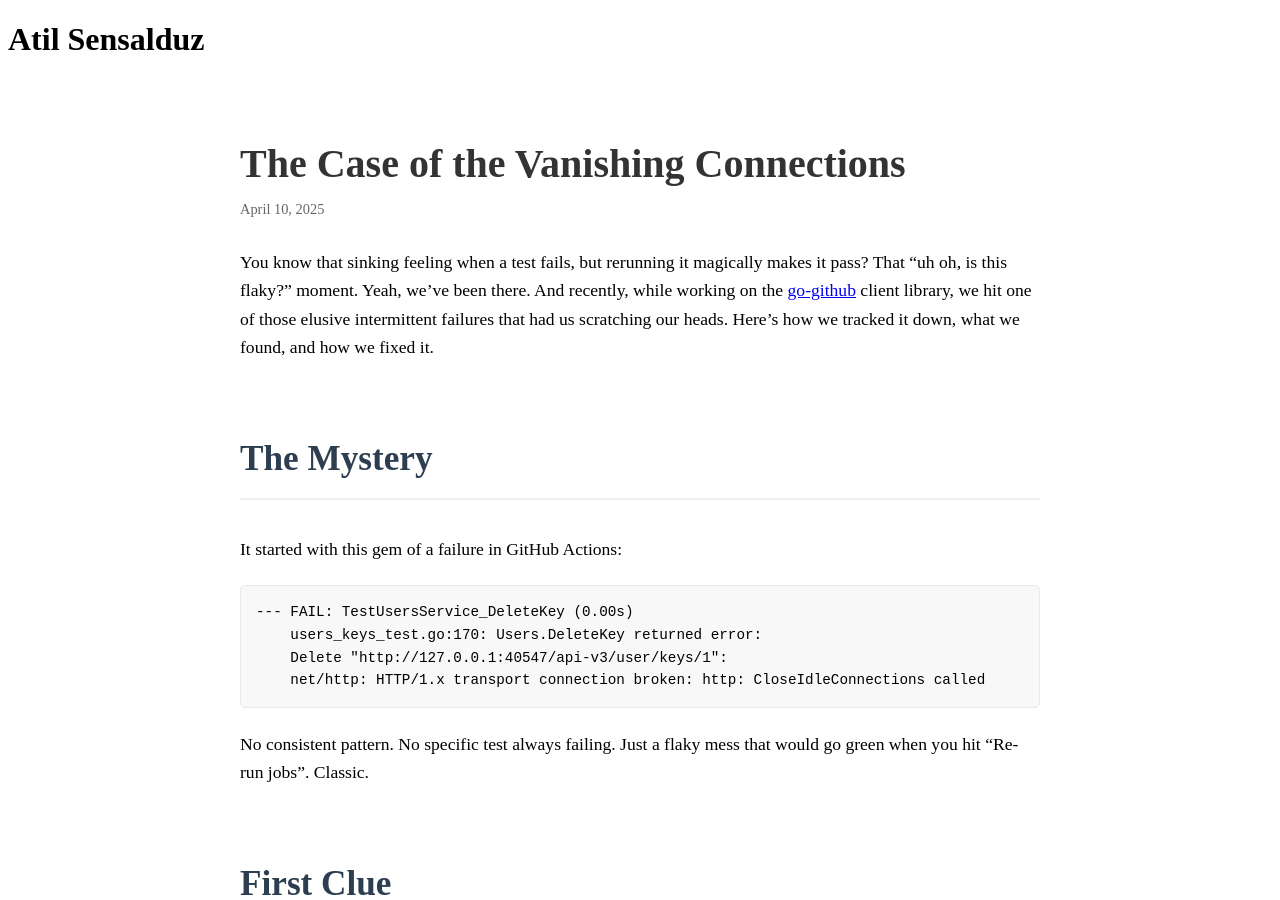
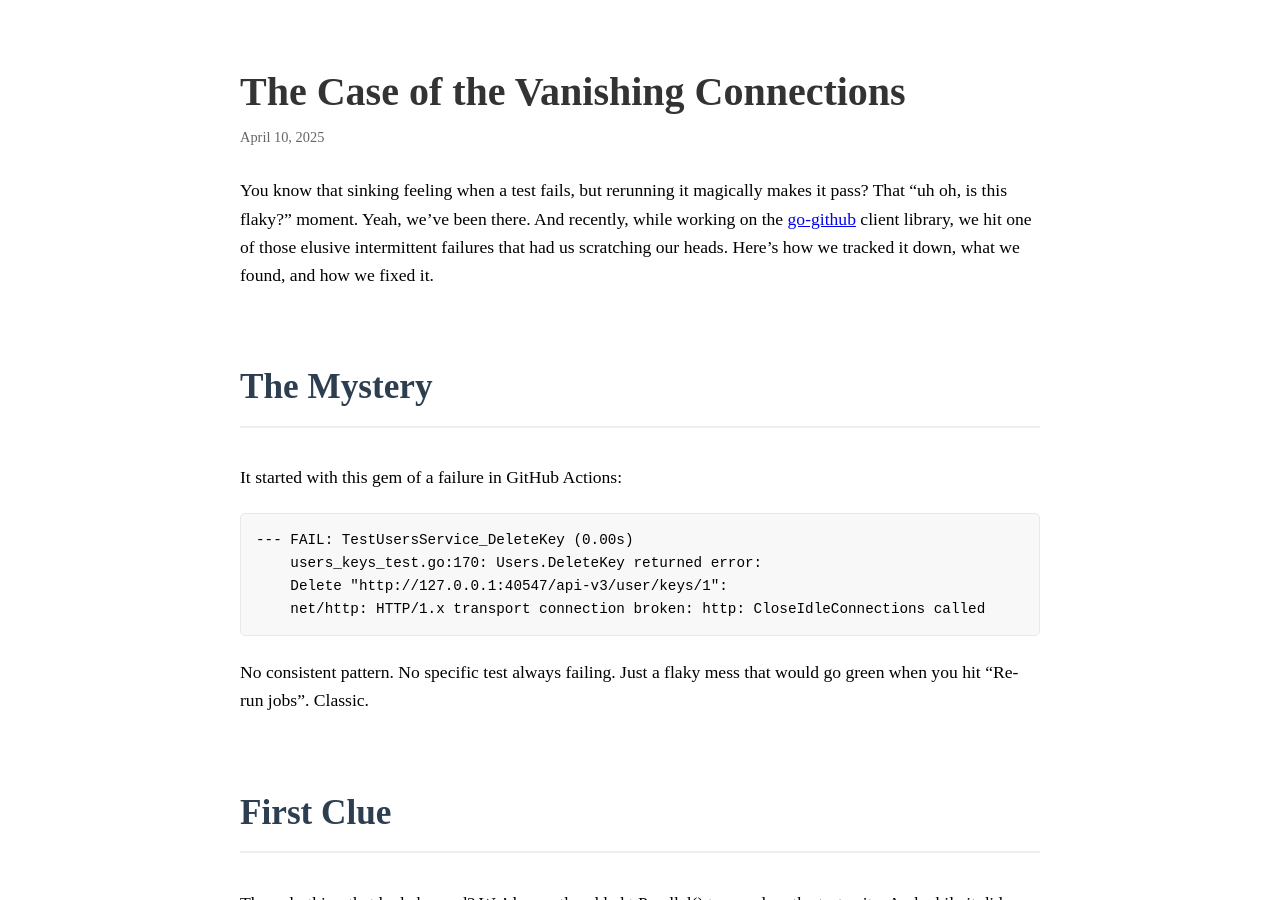
Before and after one commit to atilsensalduz/atilsensalduz.github.io, a Jekyll site: the page built from _posts/2025-04-10-the_case_of_the_vanishing_connections.md, in a window 1280 px wide and 900 px high. Built offline with Jekyll 4.4.1, drawn with Linux system fonts in a browser that asks for light colours.

Commit message:
initial: This is where it all begins...
Signed-off-by: atilsensalduz <atil.sensalduz@gmail.com>

```diff
--- a/_layouts/post.html
+++ b/_layouts/post.html
@@ -81,13 +81,6 @@
   </head>
   <body>
     <div class="wrapper">
-      <header>
-        <h1>{{ site.title | default: site.github.repository_name }}</h1>
-
-        {% if site.logo %}
-          <img src="{{site.logo | relative_url}}" alt="Logo" />
-        {% endif %}
-      </header>
       <section>
         <article class="post">
           <header class="post-header">
```
